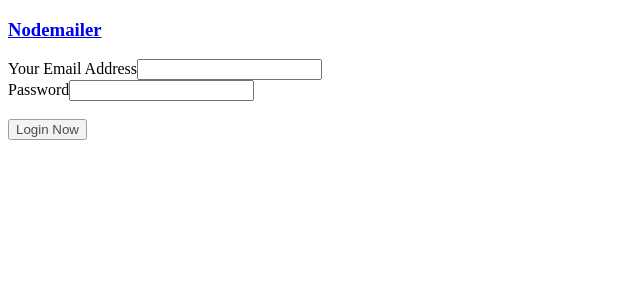
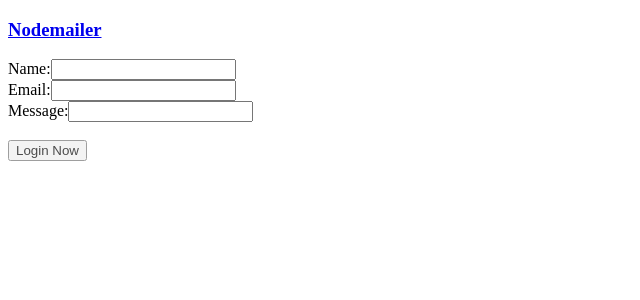
Before and after one commit to cusco1982/nodemail, a React (Create React App) app in the folder client/: page / in a window 1280 px wide. Shown: the top 300 px of the page, without its empty margins (0-640 px from the left). Built offline with nearby package versions, Linux system fonts and the light colour scheme; the HTML template or start-up script is replaced by a standard one.

Commit message:
new form

```diff
--- a/client/src/pages/Contact.js
+++ b/client/src/pages/Contact.js
@@ -61,12 +61,16 @@
 
             <form onSubmit={this.handleSubmit}>
             <div className="loginput">
-              <label for="email">Your Email Address</label>
+              <label for="name">Name:</label>
+              <input className="form-control" required type="name" id="name" name="name" onChange={this.handleChange} />
+            </div>
+            <div className="email">
+              <label for="email">Email:</label>
               <input className="form-control" required type="email" id="email" name="email" onChange={this.handleChange} />
             </div>
-            <div className="loginput">
-              <label for="password">Password</label>
-              <input className="form-control" required type="password" id="password" name="password" onChange={this.handleChange} />
+            <div className="message">
+              <label for="message">Message:</label>
+              <input className="form-control" required type="message" id="message" name="message" onChange={this.handleChange} />
             </div>
             <br />
             <div>
```
